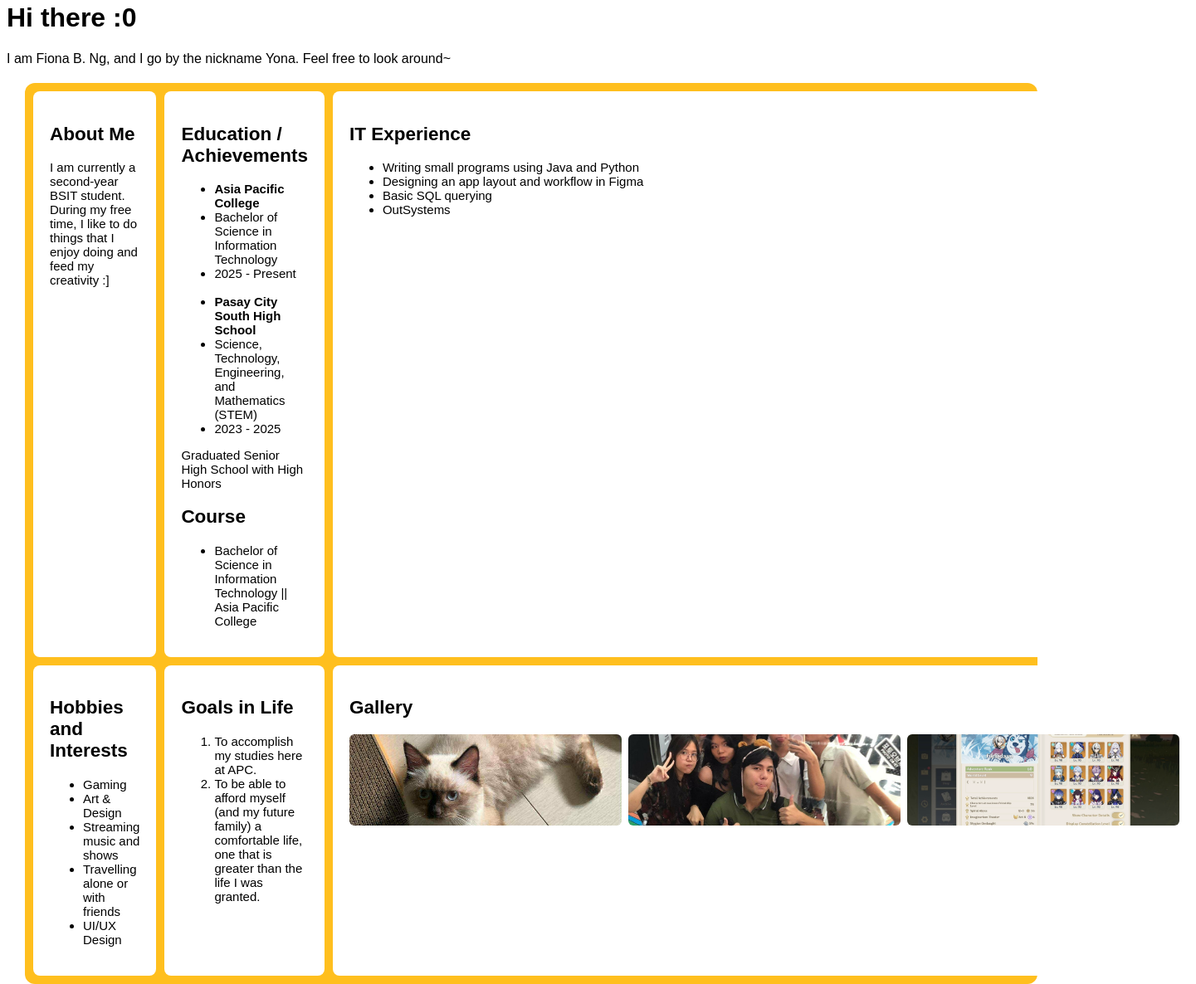
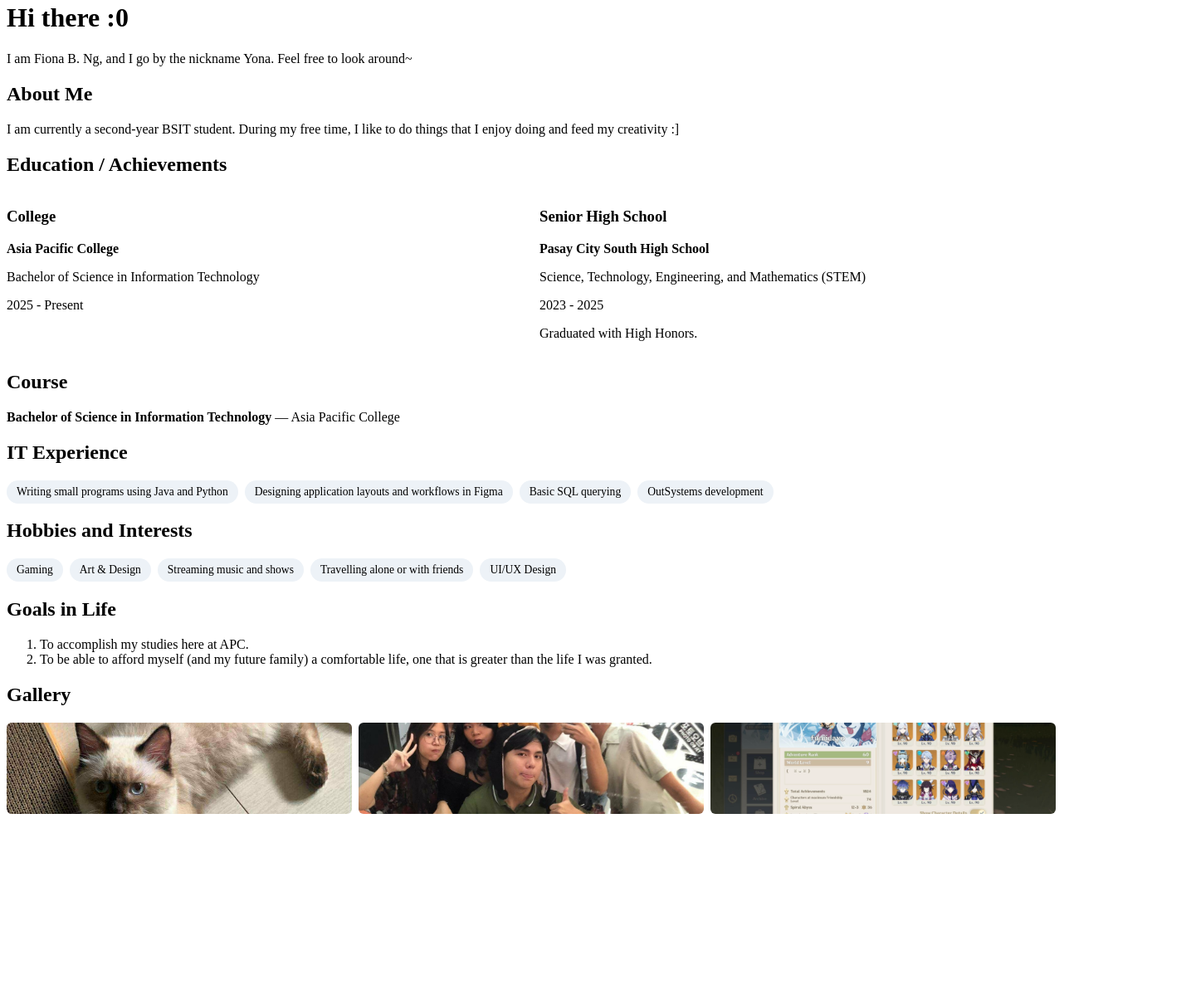
Before and after one commit to apcfiong/webprog-CS251_IT253-html-lessons, a plain HTML site: page introduction/index.html in a window 1280 px wide. Shown: the part 18-1204 px from the top of the page at 83% size, 1441 px wide, since content can reach past the window. After the commit the page ends 1007 px from the top, so only its background shows below. Drawn offline with Linux system fonts and the light colour scheme.

Commit message:
updated layout of page

```diff
--- a/introduction/css/css-grid.css
+++ b/introduction/css/css-grid.css
@@ -1,22 +1,25 @@
-body {
-    font-family: 'Montserrat', Arial, sans-serif;
+.card-grid {
+    display: grid;
+    grid-template-columns: repeat(auto-fit, minmax(250px, 1fr));
+    gap: 20px;
 }
 
-.container {
+.pill-grid {
+    display: grid;
+    grid-template-columns: repeat(auto-fit, minmax(200px, 1fr));
+    gap: 10px;
+}
+
+.gallery-container {
     display: grid;
     grid-template-columns: repeat(3, 1fr);
-    grid-auto-rows: max-content;
-    background-color: rgb(255, 191, 30);
-    padding: 10px;
     gap: 10px;
-    max-width: 1200px;
-    margin: 20px auto;
-    border-radius: 12px;
 }
 
-.container > div {
-    background-color: #ffffff;
-    padding: 20px;
-    border-radius: 8px;
-    font-size: 15px;
+.gallery-container img {
+    width: 100%;
+    height: 120px;
+    object-fit: cover;
+    border-radius: 6px;
+    display: block;
 }
--- a/introduction/css/flexbox.css
+++ b/introduction/css/flexbox.css
@@ -1,11 +1,11 @@
-.gallery {
+.gallery-container {
     display: flex;
     gap: 8px;
     flex-wrap: wrap;
     margin-top: 10px;
 }
 
-.gallery img {
+.gallery-container img {
     flex: 1 1 30%;
     height: 110px;
     object-fit: cover;
--- a/introduction/index.html
+++ b/introduction/index.html
@@ -6,69 +6,84 @@
 <title>Fiona Ng | Profile</title>
 </head>
 <body>
+
+<header id="header">
 <h1>Hi there :0</h1>
     <p>I am Fiona B. Ng, and I go by the nickname Yona. Feel free to look around~</p>
+</header>
 
 <div class="container">
-    <div>
+    <section class="section">
         <h2>About Me</h2>
             <p>I am currently a second-year BSIT student. During my free time, I like to do things that I enjoy doing and feed my creativity :]</p>
+    </section>
+
+    <section class="section">
+            <h2>Education / Achievements</h2>
+            <div class="card-grid">
+                <div class="card">
+                    <h3>College</h3>
+                    <p><strong>Asia Pacific College</strong></p>
+                    <p>Bachelor of Science in Information Technology</p>
+                    <span class="badge">2025 - Present</span>
                 </div>
+                <div class="card">
+                    <h3>Senior High School</h3>
+                    <p><strong>Pasay City South High School</strong></p>
+                    <p>Science, Technology, Engineering, and Mathematics (STEM)</p>
+                    <span class="badge">2023 - 2025</span>
+                    <p class="highlight">Graduated with High Honors.</p>
+                </div>
+            </div>
+        </section>
 
-    <div>
-        <h2>Education / Achievements</h2>
-        <ul>
-            <li><strong>Asia Pacific College</strong></li>
-            <li>Bachelor of Science in Information Technology</li>
-            <li>2025 - Present</li>
-            <br>
-            <li><strong>Pasay City South High School</strong></li>
-            <li>Science, Technology, Engineering, and Mathematics (STEM)</li>
-            <li>2023 - 2025</li>
-        </ul>
-            <p>Graduated Senior High School with High Honors</p>
+        <section class="section">
             <h2>Course</h2>
-        <ul>
-            <li>Bachelor of Science in Information Technology || Asia Pacific College</li>
+            <div class="card">
+                <p><strong>Bachelor of Science in Information Technology</strong> — Asia Pacific College</p>
+            </div>
+        </section>
+
+    <section class="section">
+            <h2>IT Experience</h2>
+            <div class="pill-grid">
+                <div class="pill">Writing small programs using Java and Python</div>
+                <div class="pill">Designing application layouts and workflows in Figma</div>
+                <div class="pill">Basic SQL querying</div>
+                <div class="pill">OutSystems development</div>
         </ul>
         </div>
+    </section>
 
-    <div>
-        <h2>IT Experience</h2>
-        <ul>
-            <li>Writing small programs using Java and Python</li>
-            <li>Designing an app layout and workflow in Figma</li>
-            <li>Basic SQL querying</li>
-            <li>OutSystems</li>
-        </ul>
+    <section class="section">
+            <h2>Hobbies and Interests</h2>
+            <div class="pill-grid">
+                <div class="pill">Gaming</div>
+                <div class="pill">Art & Design</div>
+                <div class="pill">Streaming music and shows</div>
+                <div class="pill">Travelling alone or with friends</div>
+                <div class="pill">UI/UX Design</div>
             </div>
-<div>
-        <h2>Hobbies and Interests</h2>
-        <ul>
-            <li>Gaming</li>
-            <li>Art & Design</li>
-            <li>Streaming music and shows</li>
-            <li>Travelling alone or with friends</li>
-            <li>UI/UX Design</li>
-        </ul>
-    </div>
+        </section>
 
-    <div>
+    <section class="section">
         <h2>Goals in Life</h2>
-        <ol>
+        <div class="card">
+            <ol class="goals-list">
                 <li>To accomplish my studies here at APC.</li>
                 <li>To be able to afford myself (and my future family) a comfortable life, one that is greater than the life I was granted.</li>
             </ol>
         </div>
-    <div>
+    </section>
+
+    <section class="section">
         <h2>Gallery</h2>
-        <div class="gallery">
+        <div class="gallery-container">
             <img src="images/cinnamon.jpg" alt="My Cat" width="500" height="700">
             <img src="images/capy.jpg" alt="Capybara" width="500" height="700">
             <img src="images/gi.jpg" alt="Game" width="1000" height="500">
         </div>
+    </section>
 </div>
-</div>
-
 </body>
 </html>
```
Lines whose indentation alone changed are shown as unchanged.
